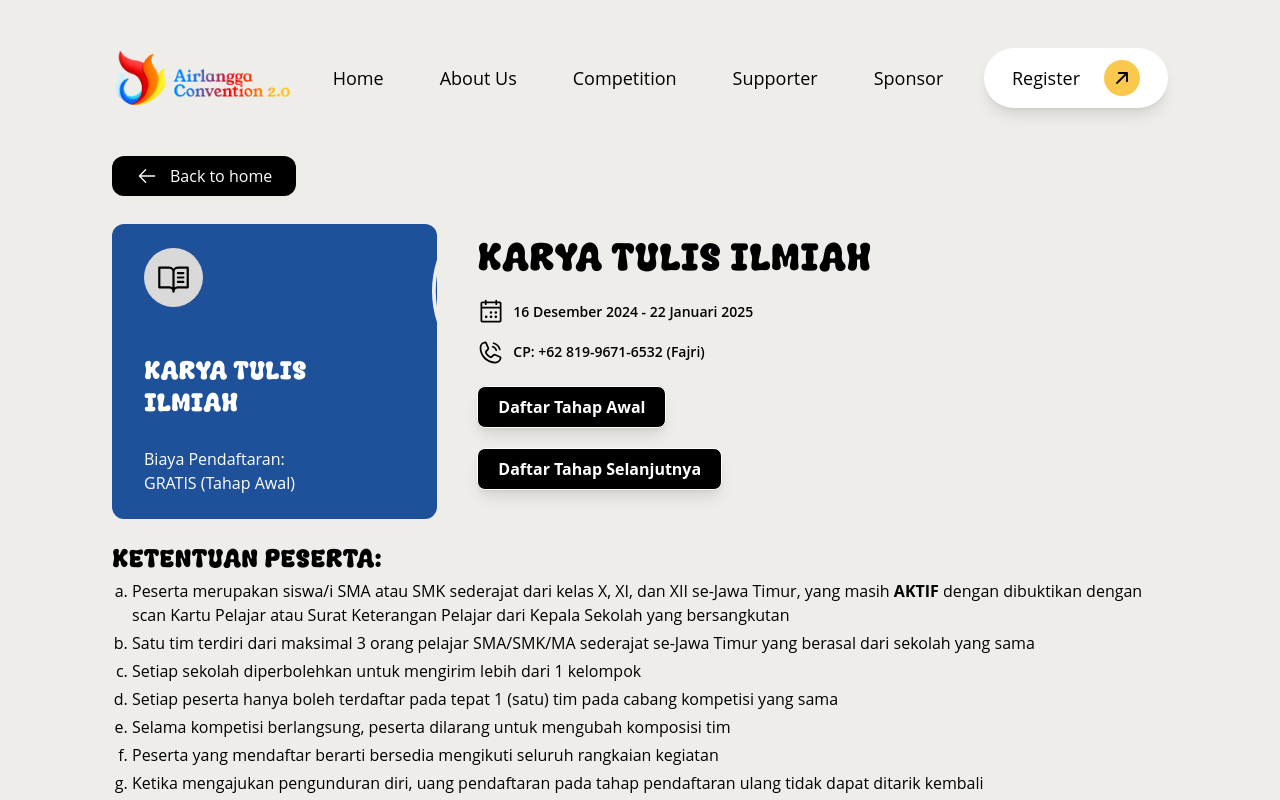
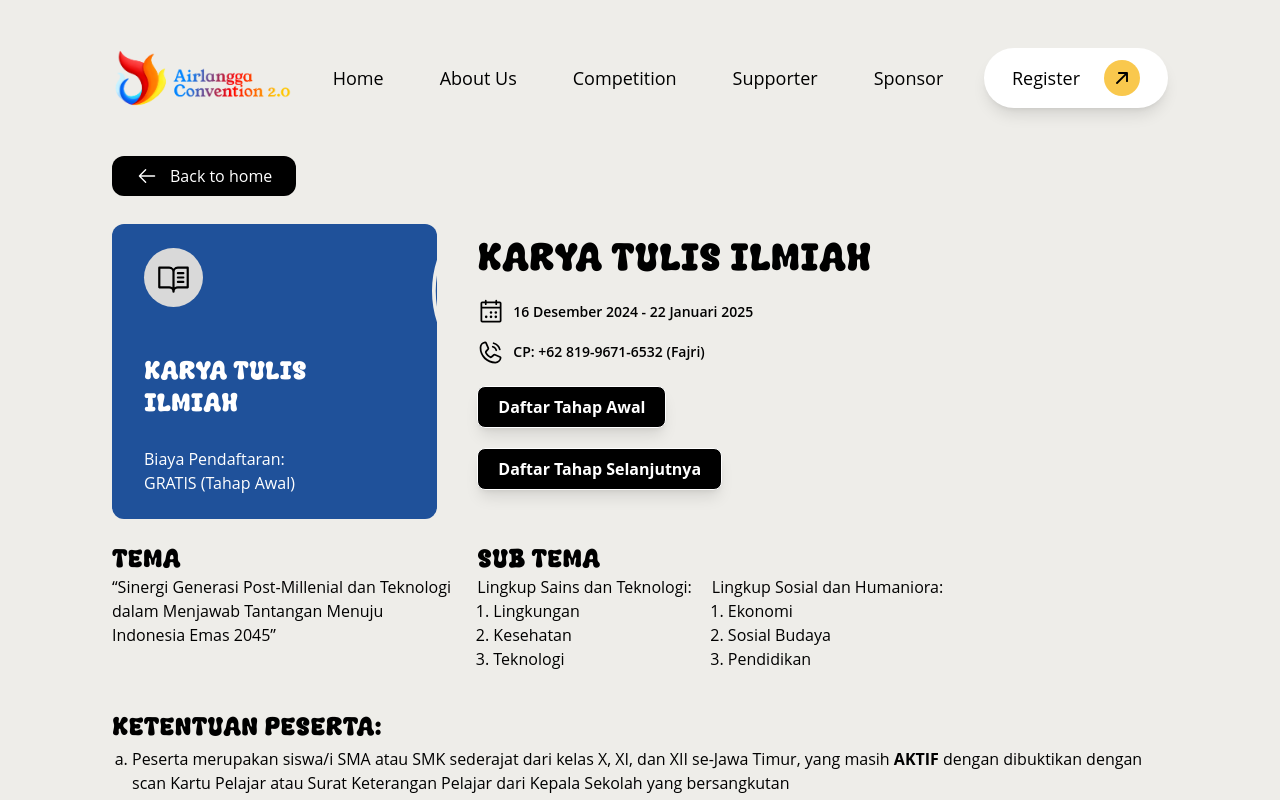
Before and after one commit to Elioth-Gray/Aircon-2.0, a Next.js app: page /competitions/karya-tulis-ilmiah in a window 1280 px wide. Shown: the top 800 px of the page. Built offline with nearby package versions, Linux system fonts and the light colour scheme.

Commit message:
competition fix

```diff
--- a/app/competitions/karya-tulis-ilmiah/page.tsx
+++ b/app/competitions/karya-tulis-ilmiah/page.tsx
@@ -91,6 +91,37 @@ const karyatulisilmiah = () => {
           </div>
         </div>
 
+        {/* Tema */}
+        <div className="flex flex-col lg:flex-row mt-5 gap-5 lg:mt-10">
+          <div className="w-full lg:w-1/2">
+            <h1 className="font-winter text-2xl uppercase">Tema</h1>
+            <p>
+              “Sinergi Generasi Post-Millenial dan Teknologi dalam Menjawab
+              Tantangan Menuju Indonesia Emas 2045”
+            </p>
+          </div>
+          <div className="w-full">
+            <h1 className="font-winter uppercase text-2xl"> sub tema</h1>
+            <div className="w-full flex flex-row justify-between lg:justify-start lg:gap-5">
+              <div>
+                <p>Lingkup Sains dan Teknologi:</p>
+                <ol className="list-decimal ml-4">
+                  <li>Lingkungan</li>
+                  <li>Kesehatan</li>
+                  <li>Teknologi</li>
+                </ol>
+              </div>
+              <div>
+                <p>Lingkup Sosial dan Humaniora:</p>
+                <ol className="list-decimal ml-4">
+                  <li>Ekonomi</li>
+                  <li>Sosial Budaya</li>
+                  <li>Pendidikan</li>
+                </ol>
+              </div>
+            </div>
+          </div>
+        </div>
 
         {/* Ketentuan Peserta */}
         <div className="w-full flex flex-col mt-5 gap-1 lg:mt-10">
--- a/app/competitions/page.tsx
+++ b/app/competitions/page.tsx
@@ -8,6 +8,7 @@ const Competition = () => {
       price: "GRATIS (Tahap Awal)",
       imageSrc: "/KTI.svg",
       bgColor: "#1F519A",
+      route: "karya-tulis-ilmiah"
     },
     {
       title: "Infografis",
@@ -15,6 +16,7 @@ const Competition = () => {
         "Rp40.000,00 /orang (Gelombang 1)\n Rp50.000,00 /orang (Gelombang 2)",
       imageSrc: "/Infografis.svg",
       bgColor: "#1F519A",
+      route: "infografis"
     },
     {
       title: "Try Out",
@@ -22,12 +24,14 @@ const Competition = () => {
         "Rp70.000,00 /orang (Gelombang 1)\n Rp85.000,00 /orang (Gelombang 2)\n Rp100.000,00 /orang (Gelombang 3)",
       imageSrc: "/Tryout.svg",
       bgColor: "#1F519A",
+      route: "karya-tulis-ilmiah"
     },
     {
       title: "Mobile Legends",
       price: "Rpxx.000,00 /tim",
       imageSrc: "/ML.svg",
       bgColor: "#0A3981",
+      route: "karya-tulis-ilmiah"
     },
     {
       title: "Business Plan",
@@ -35,12 +39,14 @@ const Competition = () => {
         "Rp50.000,00 /tim (Early Bid)\n Rp60.000,00 /tim (Batch 1)\n Rp75.000,00 /tim (Batch 2)",
       imageSrc: "/Businessplan.svg",
       bgColor: "#0A3981",
+      route: "karya-tulis-ilmiah"
     },
     {
       title: "Basket",
       price: "Rp450.000,00 /tim (Putra)\nRp400.000,00 /tim (Putri)",
       imageSrc: "/Cerdascermat.svg",
       bgColor: "#0A3981",
+      route: "karya-tulis-ilmiah"
     },
   ];
 
@@ -70,6 +76,7 @@ const Competition = () => {
               price={competition.price}
               imageSrc={competition.imageSrc}
               bgColor={competition.bgColor}
+              route={competition.route}
             />
           ))}
         </div>
--- a/app/components/Navbar.tsx
+++ b/app/components/Navbar.tsx
@@ -30,7 +30,7 @@ const Navbar = () => {
         <div className="mx-auto px-10 sm:px-6 lg:mx-28 lg:px-0">
           <div className="flex flex-row items-center justify-between w-full">
             {/* Logo di sebelah kiri */}
-            <div className="flex-shrink-0 flex items-center py-2">
+            <div className="flex-shrink-0 flex items-center py-2 focus:bg-none">
               {/* Menambahkan padding vertical */}
               <Link href="/" className="text-black">
                 {/* Gambar logo di sebelah kiri navbar */}
--- a/app/components/competition/CompetitionCard.tsx
+++ b/app/components/competition/CompetitionCard.tsx
@@ -1,21 +1,30 @@
+"use client"
+
 import Image from "next/image";
 import { BookOpenText } from "@phosphor-icons/react/dist/ssr";
 import { Newspaper } from "@phosphor-icons/react/dist/ssr";
 import { GameController } from "@phosphor-icons/react/dist/ssr";
 import { FileText } from "@phosphor-icons/react/dist/ssr";
 import { Basketball } from "@phosphor-icons/react/dist/ssr";
+import { useRouter } from "next/navigation";
 
 const CompetitionCard = ({
   title,
   price,
   imageSrc,
   bgColor = "#1F519A",
+  route
 }: {
   title: string;
   price: string;
   imageSrc: string;
   bgColor?: string;
+  route: String;
 }) => {
+
+  const router = useRouter();
+
+
   const getIcon = (title: string) => {
     if (title.toLowerCase().includes("karya tulis ilmiah")) {
       return <BookOpenText size={35} className="text-black" />;
@@ -37,7 +46,7 @@ const CompetitionCard = ({
   return (
     <div
       className={`flex flex-col justify-between items-start text-start gap-3 p-6 px-8 text-white rounded-xl relative overflow-hidden w-full bg-[${bgColor}] lg:w-full lg:py-14 cursor-pointer hover:bg-[#B6723A] transition-all ease-in-out hover:shadow-2xl`}
-    >
+     onClick={() => {router.push(`/competitions/${route}`)}}>
       <div className="p-3 rounded-full bg-[#D9D9D9]">{getIcon(title)}</div>
       <Image
         src={imageSrc}
```
